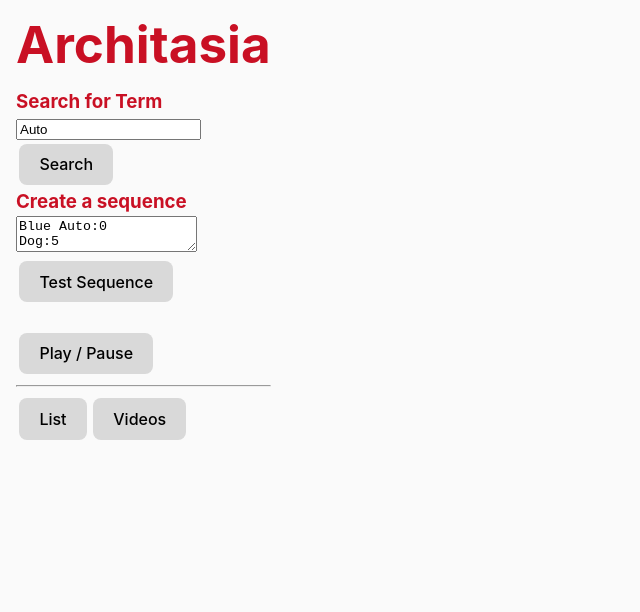
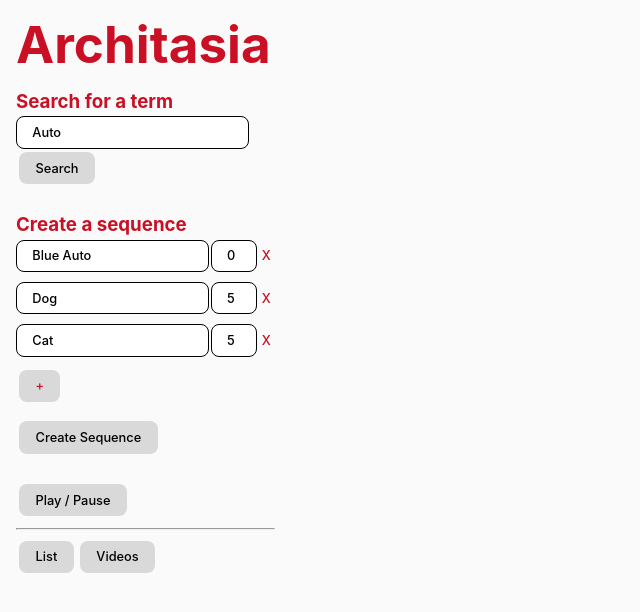
Before and after one commit to SRGSSR/hackdays2023-storytelling, a React (Vite) app: page / in a window 1280 px wide. Shown: the top 612 px of the page, without its empty margins (0-640 px from the left). Built offline with nearby package versions, Linux system fonts and the light colour scheme.

Commit message:
new sequenceCreator

```diff
--- a/src/App.css
+++ b/src/App.css
@@ -25,6 +25,17 @@ main {
 
 .results {
   /*border-right: solid #1a1a1a 1px;*/
+  max-width: 360px;
+}
+
+input {
+  width: 200px;
+  border-radius: 8px;
+  border: 1px solid black;
+  padding: 0.6em 1.2em;
+  font-size: 0.8em;
+  font-weight: 500;
+  font-family: inherit;
 }
 
 h1 {
@@ -36,3 +47,39 @@ h3 {
   color: #c91024;
   margin: 0;
 }
+
+.sequenceCreator input {
+  border-radius: 8px;
+  border: 1px solid black;
+  font-size: 0.8em;
+  font-weight: 500;
+  font-family: inherit;
+  margin-bottom: 10px;
+}
+
+.sequenceText {
+  width: 160px;
+  margin-right: 2px;
+}
+
+.sequenceLength {
+  width: 14px;
+}
+
+.sequenceDelete {
+  margin: 0.2rem;
+  border-radius: 8px;
+  border: 1px solid transparent;
+  padding: 0;
+  font-size: 0.8em;
+  font-weight: 500;
+  font-family: inherit;
+  background-color: transparent;
+  cursor: pointer;
+  color: #c91024;
+}
+
+.sequenceAdd {
+  color: #c91024;
+  margin-bottom: 1rem;
+}
--- a/src/App.jsx
+++ b/src/App.jsx
@@ -96,7 +96,7 @@ function App() {
       <main>
       <Inputs onSearchTermChanged={(e) => setSearchTerm(e.target.value)} searchTerm={searchTerm}
               onSearchTermClick={search1TermClick}
-              onSequenceChange={(e) => setSequenceText(e.target.value)} sequenceText={sequenceText}
+              onSequenceChange={(e) => setSequenceText(e)} sequenceText={sequenceText}
               onSearchSequenceClick={searchSequence}
               isLoading={isLoading}
               onPlayPause={() => playPause()}
--- a/src/components/Inputs.jsx
+++ b/src/components/Inputs.jsx
@@ -1,18 +1,20 @@
 import * as PropTypes from "prop-types";
+import {SequenceCreator} from "./SequenceCreator.jsx";
 
 export function Inputs(props) {
   return <div className="results">
     <h1>Architasia</h1>
     {props.isLoading ? (<div>Loading...</div>) : (<>
-      <h3>Search for Term</h3>
+      <h3>Search for a term</h3>
       <div>
         <input onChange={props.onSearchTermChanged} type="text" value={props.searchTerm}/><br/>
         <button onClick={props.onSearchTermClick}>Search</button>
       </div>
+      <br/>
       <h3>Create a sequence</h3>
       <div>
-        <textarea onChange={props.onSequenceChange} value={props.sequenceText}></textarea><br/>
-        <button onClick={props.onSearchSequenceClick}>Test Sequence</button>
+        <SequenceCreator onChange={props.onSequenceChange} value={props.sequenceText}/>
+        <button onClick={props.onSearchSequenceClick}>Create Sequence</button>
       </div>
       <br/>
       <button onClick={props.onPlayPause}>Play / Pause</button>
--- /dev/null
+++ b/src/components/SequenceCreator.jsx
@@ -0,0 +1,74 @@
+import * as PropTypes from "prop-types";
+import {useEffect, useState} from "react";
+
+export function SequenceCreator(props) {
+
+  const [data, setData] = useState([])
+
+  useEffect(() => {
+    const value = props.value
+    const lines = value.split('\n')
+    const newData = lines.map((line) => {
+      const lineData = line.split(':')
+      return {
+        text: lineData[0],
+        value: lineData[1]
+      }
+    })
+    setData(newData)
+  }, [props.value]);
+
+  const dataToString = (newData) => {
+    if(newData.length>0) {
+      const text = newData.map((line) => {
+        return `${line.text}:${line.value}`
+      }).join('\n')
+      console.log(text)
+      props.onChange(text)
+    }
+  }
+
+  const clearRow = (index) => {
+    const newData = [...data]
+    newData.splice(index,1)
+    dataToString(newData)
+  }
+
+  const addRow = () => {
+    const newData = [...data]
+    newData.push({
+      text: '',
+      value: 0
+    })
+    dataToString(newData)
+  }
+
+  const textChanged = (index, value) => {
+    const newData = [...data]
+    newData[index].text = value
+    dataToString(newData)
+  }
+
+  const valueChanged = (index, value) => {
+    const newData = [...data]
+    newData[index].value = value
+    dataToString(newData)
+  }
+
+  return (<div className='sequenceCreator'>
+    {data.map((line, index) => {
+      return (<div key={index}>
+        <input className="sequenceText" value={line.text} onChange={(e) => textChanged(index, e.target.value)}/>
+        <input className="sequenceLength" value={line.value}  onChange={(e) => valueChanged(index, e.target.value)}/>
+        <button className="sequenceDelete" onClick={() => clearRow(index)}>X</button>
+      </div>)
+    })}
+    <button className="sequenceAdd" onClick={addRow}>+</button><br/>
+    {/*<textarea onChange={props.onChange} value={props.value}></textarea><br/>*/}
+  </div>);
+}
+
+SequenceCreator.propTypes = {
+  onChange: PropTypes.func,
+  value: PropTypes.string
+};
--- a/src/index.css
+++ b/src/index.css
@@ -38,7 +38,7 @@ button {
   border-radius: 8px;
   border: 1px solid transparent;
   padding: 0.6em 1.2em;
-  font-size: 1em;
+  font-size: 0.8em;
   font-weight: 500;
   font-family: inherit;
   background-color: #1a1a1a;
```
